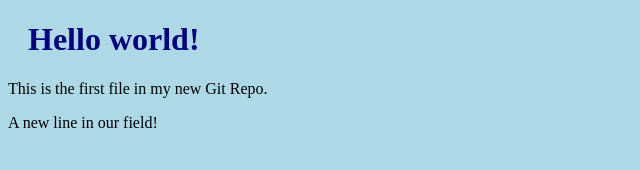
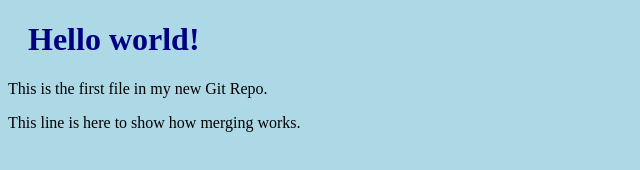
Before and after one commit to newbiepotato/hello-world, a plain HTML site: page index.html in a window 1280 px wide. Shown: the whole page, without its empty margins (0-640 px from the left). Drawn offline with Linux system fonts and the light colour scheme.

Commit message:
updated index.html with emergency fix

```diff
--- a/index.html
+++ b/index.html
@@ -8,7 +8,7 @@
 
 <h1>Hello world!</h1>
 <p>This is the first file in my new Git Repo.</p>
-<p>A new line in our field!</p>
+<p>This line is here to show how merging works.</p>
 
 </body>
 </html>
```
